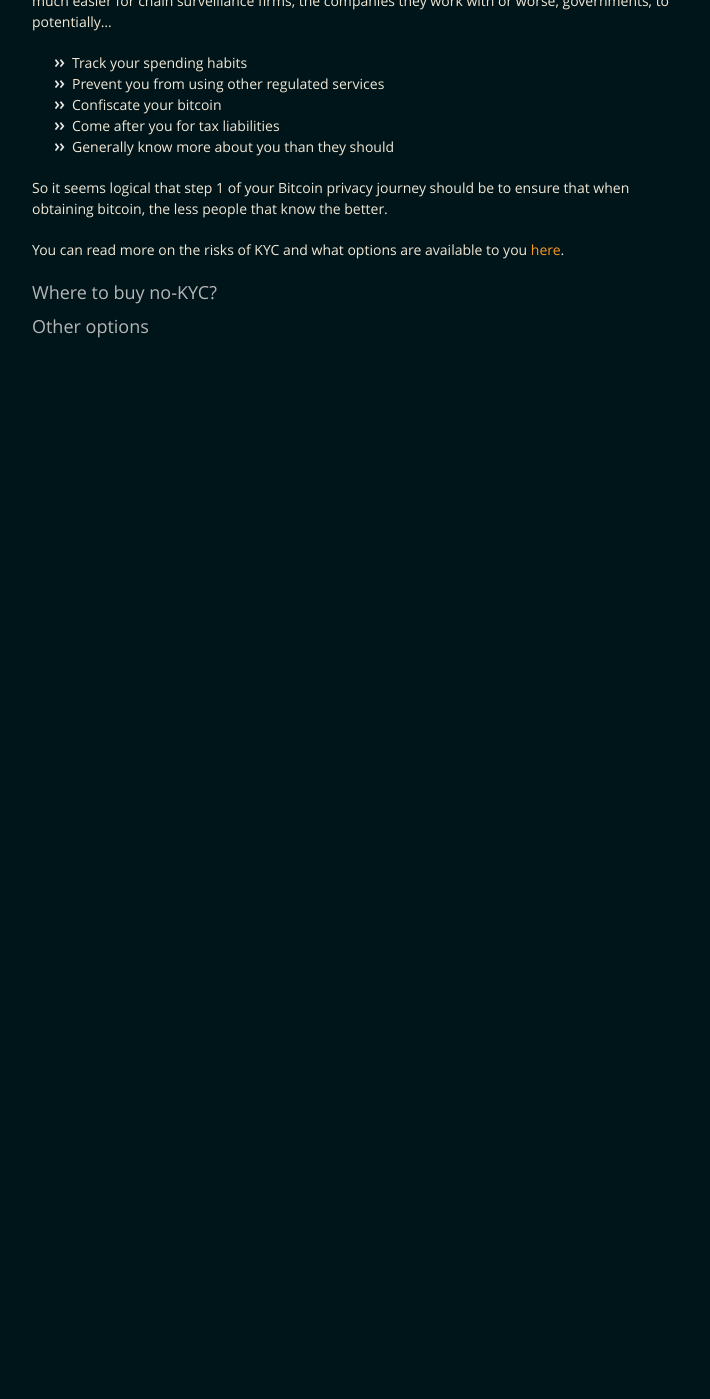
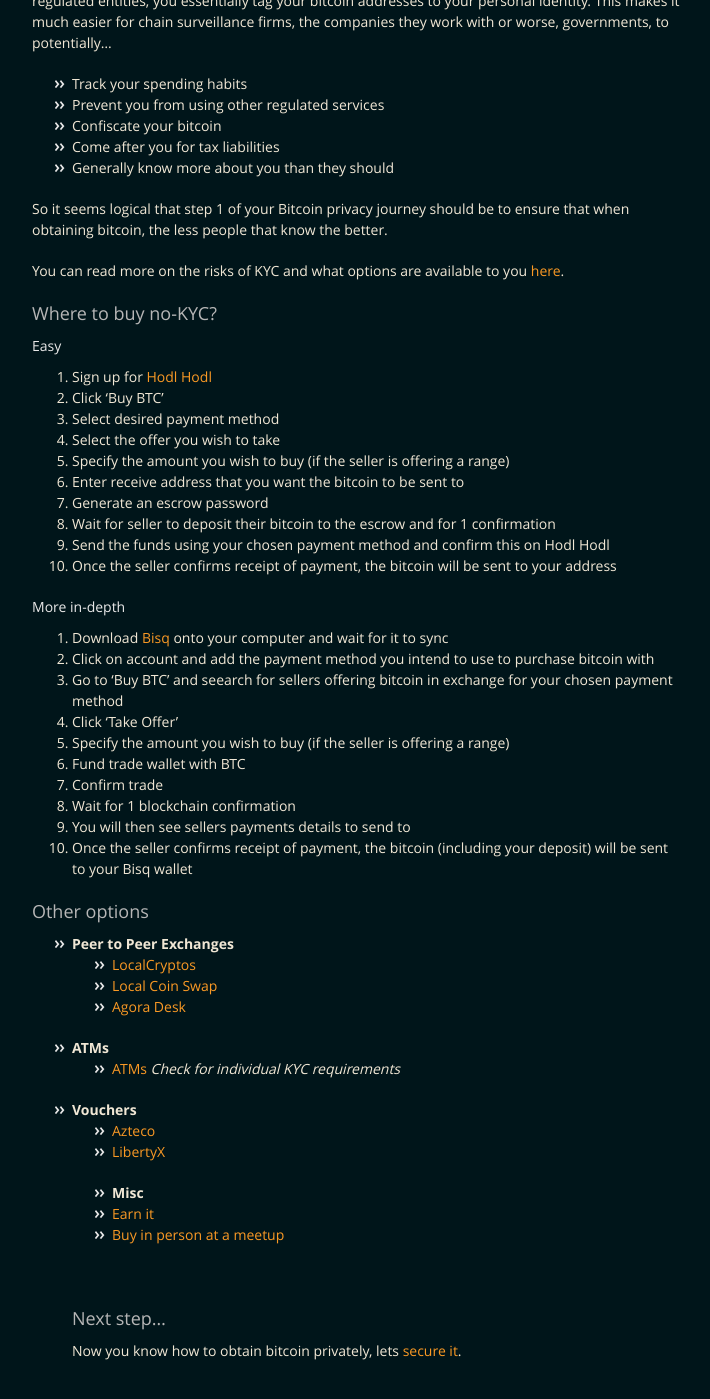
Before and after one commit to BitcoinQnA/BitcoinPrivacyGuide, a Jekyll site: the page built from get.md, in a window 1280 px wide and 1400 px high, scrolled down 520 px. Shown: the whole window, without its empty margins (283-993 px from the left). Built offline with Jekyll 4.4.1, drawn with Linux system fonts in a browser that asks for light colours; before the commit the page ends 958 px from its top, so only the background shows below that.

Commit message:
Update get.md

```diff
--- a/get.md
+++ b/get.md
@@ -29,5 +30,53 @@ You can read more on the risks of KYC and what options are available to you [her
 
 ### Where to buy no-KYC?
 
+#### Easy
+
+1.  Sign up for [Hodl Hodl](https://hodlhodl.com/)
+2.  Click 'Buy BTC'
+3.  Select desired payment method
+4.  Select the offer you wish to take
+5.  Specify the amount you wish to buy (if the seller is offering a range)
+6.  Enter receive address that you want the bitcoin to be sent to
+7.  Generate an escrow password
+8.  Wait for seller to deposit their bitcoin to the escrow and for 1 confirmation
+9.  Send the funds using your chosen payment method and confirm this on Hodl Hodl
+10. Once the seller confirms receipt of payment, the bitcoin will be sent to your address
+
+
+#### More in-depth
+
+1.  Download [Bisq](https://bisq.network/downloads/) onto your computer and wait for it to sync
+2.  Click on account and add the payment method you intend to use to purchase bitcoin with
+3.  Go to 'Buy BTC' and seearch for sellers offering bitcoin in exchange for your chosen payment method
+4.  Click 'Take Offer'
+5.  Specify the amount you wish to buy (if the seller is offering a range)
+6.  Fund trade wallet with BTC
+7.  Confirm trade
+8.  Wait for 1 blockchain confirmation
+9.  You will then see sellers payments details to send to
+10. Once the seller confirms receipt of payment, the bitcoin (including your deposit) will be sent to your Bisq wallet
 
 ### Other options
+
+- **Peer to Peer Exchanges**
+  - [LocalCryptos](https://localcryptos.com/)
+  - [Local Coin Swap](https://localcoinswap.com/)
+  - [Agora Desk](https://agoradesk.com/)
+
+- **ATMs**
+  - [ATMs](https://coinatmradar.com/) *Check for individual KYC requirements*
+
+- **Vouchers**
+  - [Azteco](https://azte.co/index.php#intro)
+  - [LibertyX](https://libertyx.com/)
+
+  - **Misc**
+  - [Earn it]()
+  - [Buy in person at a meetup](https://bitcoin-only.com/#meetups)
+
+  <br/>
+
+  ### Next step...
+
+  Now you know how to obtain bitcoin privately, lets [secure it](https://bitcoinprivacy.guide/secure.html).
```
Also changed, not shown: other parts of get.md (+1 -0 lines).
